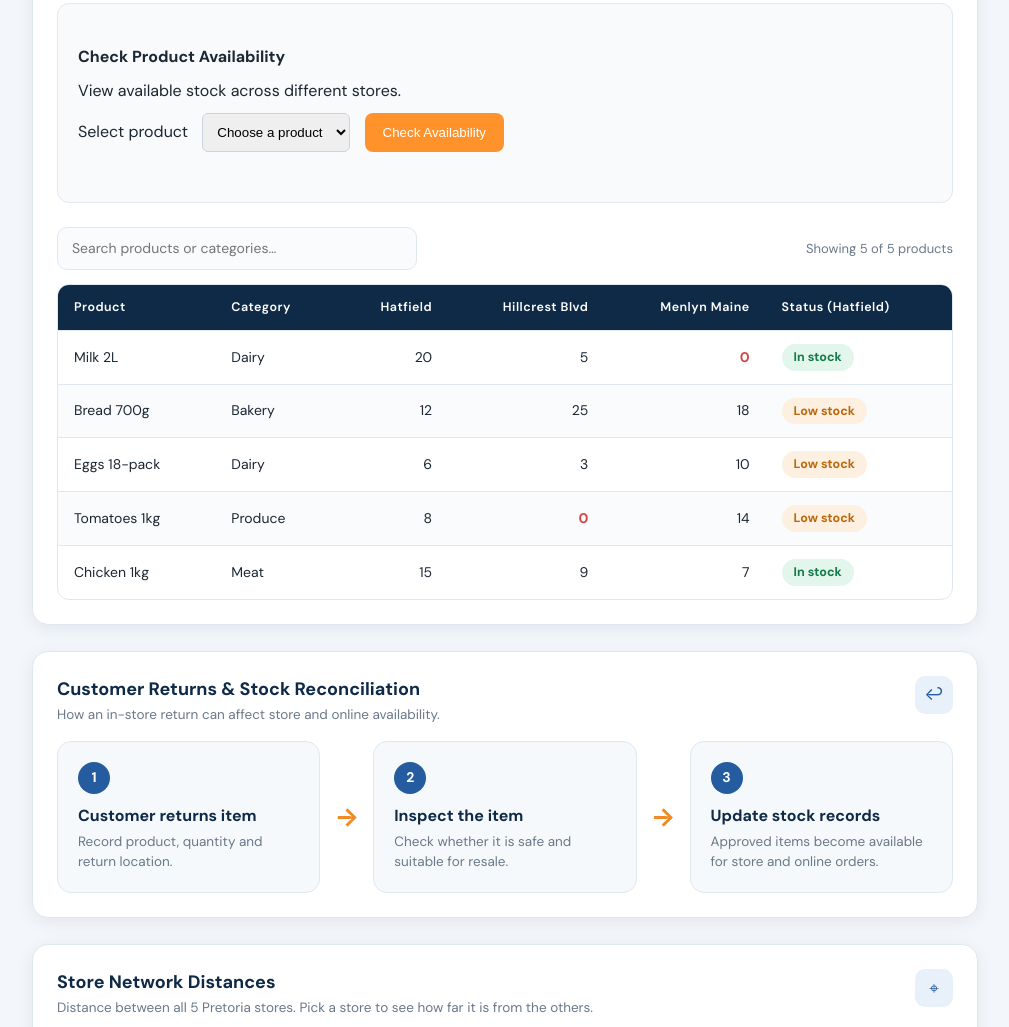
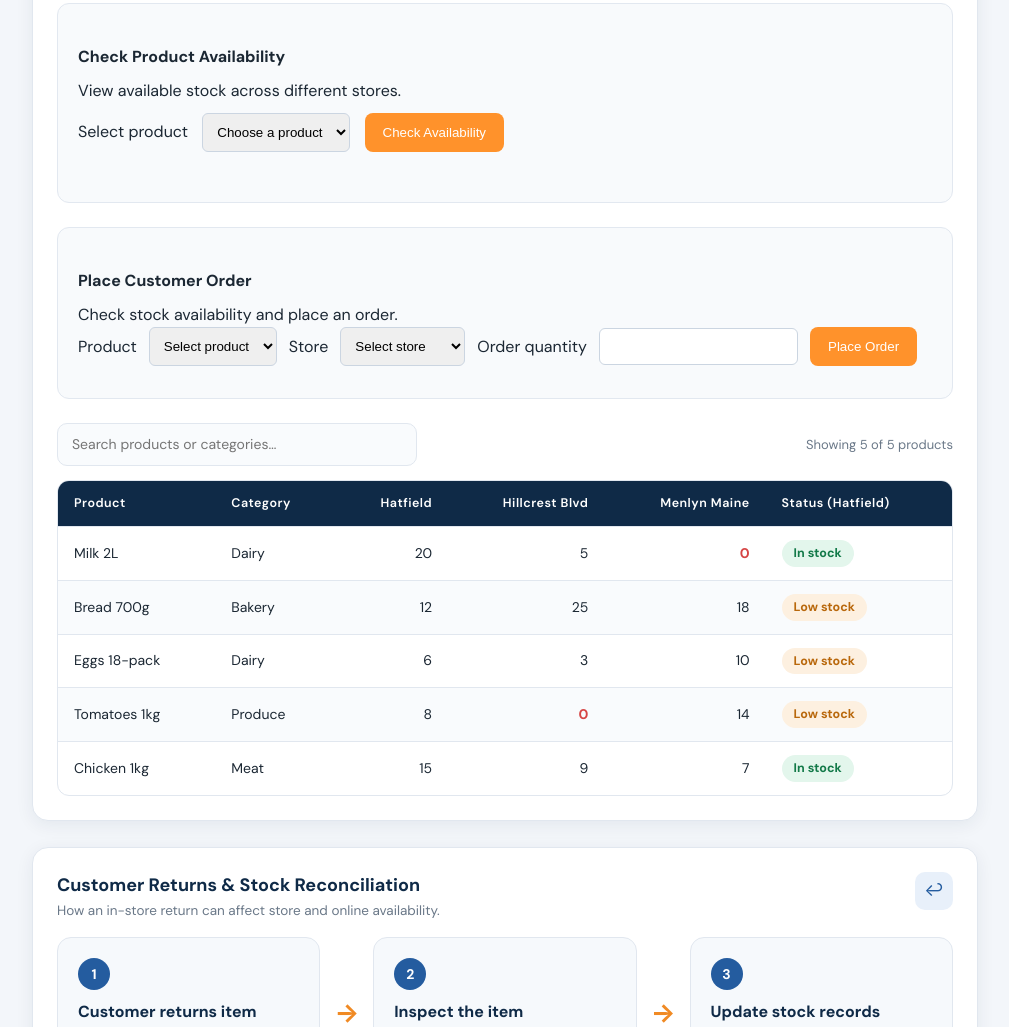
Before and after one commit to U23879824/BFB_321_GROUP_20, a plain HTML site: page index.html in a window 1280 px wide. Shown: the part 2239-3266 px from the top of the page, without its empty margins (270-1279 px from the left). Drawn offline with Linux system fonts and the light colour scheme.

Commit message:
b3.1 changes

```diff
--- a/index.html
+++ b/index.html
@@ -364,6 +364,43 @@
     </button>
 
     <div id="availabilityResults" aria-live="polite"></div>
+</div>
+
+
+<!-- B3.1 Flow 3: Place Customer Order -->
+<div class="order-section">
+    <h4>Place Customer Order</h4>
+    <p>Check stock availability and place an order.</p>
+
+    <form id="placeOrderForm">
+        <label for="orderProduct">Product</label>
+        <select id="orderProduct" required>
+            <option value="">Select product</option>
+            <option value="Milk 2L">Milk 2L</option>
+            <option value="Bread 700g">Bread 700g</option>
+            <option value="Eggs 18-pack">Eggs 18-pack</option>
+            <option value="Tomatoes 1kg">Tomatoes 1kg</option>
+            <option value="Chicken 1kg">Chicken 1kg</option>
+        </select>
+
+        <label for="orderStore">Store</label>
+        <select id="orderStore" required>
+            <option value="">Select store</option>
+            <option value="Hatfield">Hatfield</option>
+            <option value="Hillcrest Blvd">Hillcrest Blvd</option>
+            <option value="Menlyn Maine">Menlyn Maine</option>
+        </select>
+
+        <label for="orderQuantity">Order quantity</label>
+        <input type="number" id="orderQuantity"
+               min="1" step="1" required>
+
+        <button type="submit" id="placeOrderBtn">
+            Place Order
+        </button>
+    </form>
+
+    <p id="orderMessage" role="status"></p>
 </div>
 
 
@@ -847,5 +884,56 @@ document.getElementById("checkAvailabilityBtn")
 </script>
 
 
+<!-- B3.1 Flow 3: Temporary order processing -->
+<script>
+document.getElementById("placeOrderForm")
+    .addEventListener("submit", function(event) {
+
+    event.preventDefault();
+
+    const product = document.getElementById("orderProduct").value;
+    const store = document.getElementById("orderStore").value;
+    const quantity = Number(
+        document.getElementById("orderQuantity").value
+    );
+
+    const message = document.getElementById("orderMessage");
+
+    if (!product || !store ||
+        !Number.isInteger(quantity) || quantity <= 0) {
+        message.textContent = "Please enter valid order details.";
+        return;
+    }
+
+    const availableStock = demoAvailability[product]?.[store];
+
+    if (availableStock === undefined) {
+        message.textContent = "Product or store not found.";
+        return;
+    }
+
+    if (availableStock < quantity) {
+        message.textContent =
+            `Insufficient stock. Only ${availableStock} units available.`;
+        return;
+    }
+
+    // Temporary demonstration: reduce stock in browser memory
+    demoAvailability[product][store] -= quantity;
+
+    message.textContent =
+        `Demo order successful! ${quantity} units of ${product} ` +
+        `allocated from ${store}. Remaining stock: ` +
+        `${demoAvailability[product][store]}. ` +
+        `Not saved to the database.`;
+
+    // Refresh Flow 2 results if this product is selected
+    if (document.getElementById("availabilityProduct").value === product) {
+        document.getElementById("checkAvailabilityBtn").click();
+    }
+});
+</script>
+
+
 </body>
 </html>
--- a/style.css
+++ b/style.css
@@ -666,3 +666,47 @@ footer {
     padding: 12px;
     border-bottom: 1px solid #ddd;
 }
+
+
+/* B3.1 - Place customer order */
+
+.order-section {
+    background: #f8fafc;
+    border: 1px solid #e2e8f0;
+    border-radius: 12px;
+    padding: 20px;
+    margin-bottom: 24px;
+}
+
+.order-section h4 {
+    margin-bottom: 10px;
+}
+
+#placeOrderForm {
+    display: flex;
+    flex-wrap: wrap;
+    align-items: center;
+    gap: 12px;
+}
+
+#placeOrderForm select,
+#placeOrderForm input {
+    padding: 10px;
+    border: 1px solid #cbd5e1;
+    border-radius: 6px;
+    max-width: 200px;
+}
+
+#placeOrderBtn {
+    background: #ff922b;
+    color: white;
+    border: none;
+    border-radius: 8px;
+    padding: 12px 18px;
+    cursor: pointer;
+}
+
+#orderMessage {
+    margin-top: 12px;
+    font-weight: 500;
+}
```
